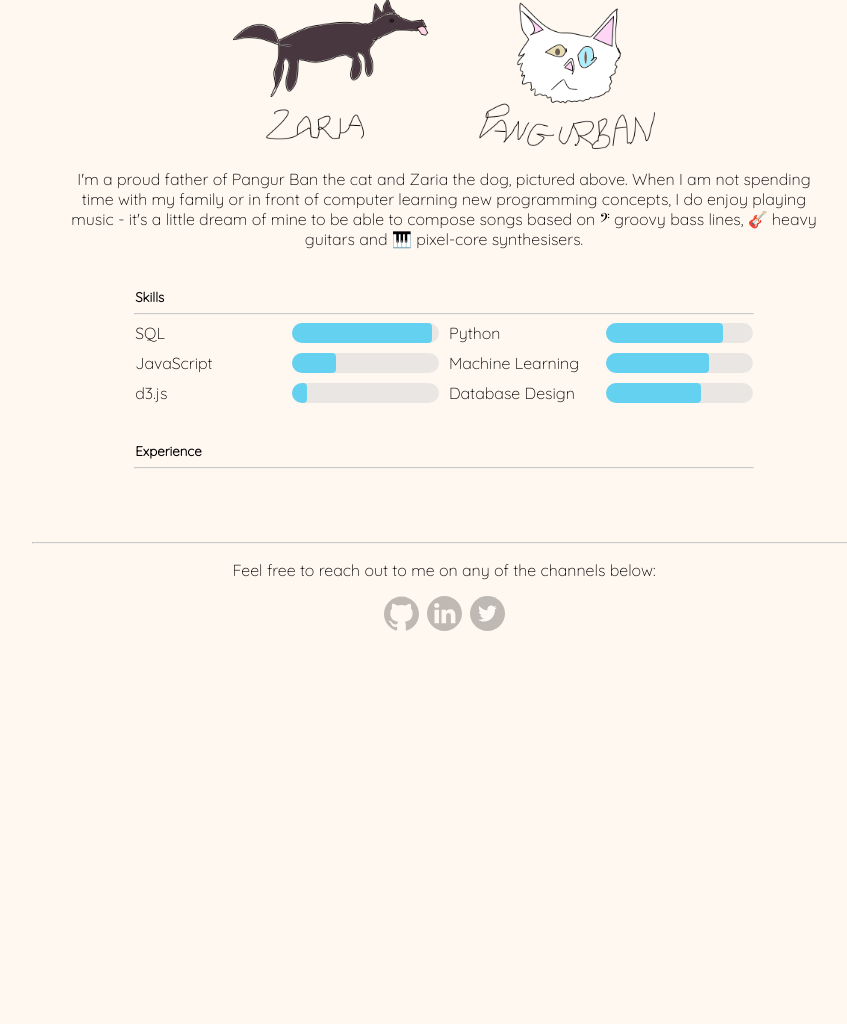
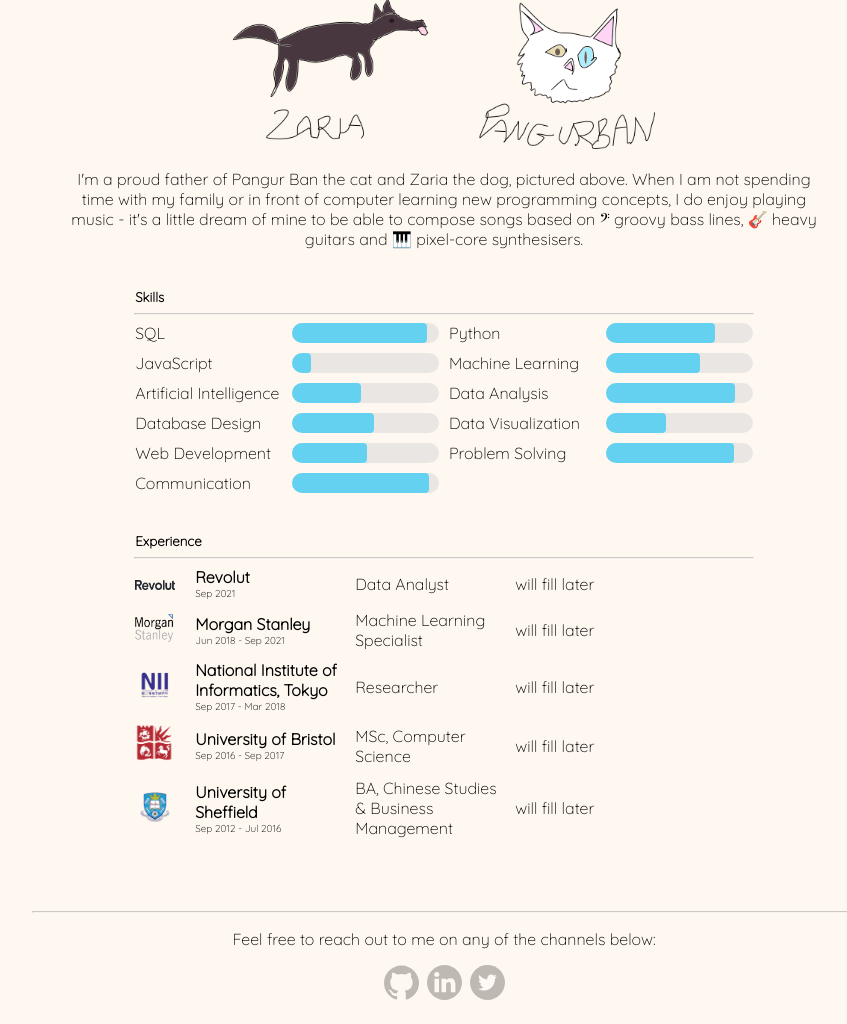
Before and after one commit to matatusko/portfolio-website, a Flask app: page / in a window 1280 px wide. Shown: the part 1109-2133 px from the top of the page, without its empty margins (196-1043 px from the left). Before the commit the page ends 1740 px from the top, so only its background shows below. Run offline with Flask 2, Linux system fonts and the light colour scheme.

Commit message:
Moved to templating with json instead of placeholder, WIP with experiences

```diff
--- a/portfolio/blueprints/home/home.py
+++ b/portfolio/blueprints/home/home.py
@@ -1,6 +1,9 @@
 from flask import Blueprint
 from flask import render_template
 from portfolio.utils import load_json
+from pathlib import Path
+
+here = Path('blueprints/home/static/content')
 
 bp = Blueprint(
     name='home',
@@ -13,4 +16,9 @@ bp = Blueprint(
 
 @bp.route('/')
 def home():
-    return render_template('home.html')
+    data = {
+        'skills': load_json(here/'skills.json', key='skills'),
+        'experience': load_json(here/'experience.json', key='experience')
+    }
+
+    return render_template('home.html', data=data)
--- /dev/null
+++ b/portfolio/blueprints/home/static/content/experience.json
@@ -0,0 +1,39 @@
+{
+  "experience": [
+    {
+      "logo": "images/revolut-logo.png",
+      "name": "Revolut",
+      "date": "Sep 2021",
+      "role": "Data Analyst",
+      "responsibilities": "will fill later"
+    },
+    {
+      "logo": "images/ms-logo.png",
+      "name": "Morgan Stanley",
+      "date": "Jun 2018 - Sep 2021",
+      "role": "Machine Learning Specialist",
+      "responsibilities": "will fill later"
+    },
+    {
+      "logo": "images/nii-logo.png",
+      "name": "National Institute of Informatics, Tokyo",
+      "date": "Sep 2017 - Mar 2018",
+      "role": "Researcher",
+      "responsibilities": "will fill later"
+    },
+    {
+      "logo": "images/bristol-uni-logo.png",
+      "name": "University of Bristol",
+      "date": "Sep 2016 - Sep 2017",
+      "role": "MSc, Computer Science",
+      "responsibilities": "will fill later"
+    },
+    {
+      "logo": "images/sheffield-uni-logo.png",
+      "name": "University of Sheffield",
+      "date": "Sep 2012 - Jul 2016",
+      "role": "BA, Chinese Studies & Business Management",
+      "responsibilities": "will fill later"
+    }
+  ]
+}
--- a/portfolio/blueprints/home/static/content/skills.json
+++ b/portfolio/blueprints/home/static/content/skills.json
@@ -1,15 +1,15 @@
 {
   "skills": [
-    {"skill": "SQL", "rank": 92},
-    {"skill": "Python", "rank": 74},
-    {"skill": "JavaScript", "rank": 13},
-    {"skill": "Machine Learning", "rank": 64},
-    {"skill": "Artificial Intelligence", "rank": 47},
-    {"skill": "Data Analysis", "rank": 88},
-    {"skill": "Database Design", "rank": 56},
-    {"skill": "Data Visualization", "rank": 41},
-    {"skill": "Web Development", "rank": 51},
-    {"skill": "Problem Solving", "rank": 87},
-    {"skill": "Communication", "rank": 93}
+    {"name": "SQL", "rank": 92},
+    {"name": "Python", "rank": 74},
+    {"name": "JavaScript", "rank": 13},
+    {"name": "Machine Learning", "rank": 64},
+    {"name": "Artificial Intelligence", "rank": 47},
+    {"name": "Data Analysis", "rank": 88},
+    {"name": "Database Design", "rank": 56},
+    {"name": "Data Visualization", "rank": 41},
+    {"name": "Web Development", "rank": 51},
+    {"name": "Problem Solving", "rank": 87},
+    {"name": "Communication", "rank": 93}
   ]
 }
--- a/portfolio/blueprints/home/static/css/home.css
+++ b/portfolio/blueprints/home/static/css/home.css
@@ -38,6 +38,34 @@
     text-align: left;
 }
 
+.home-experience {
+    width: 65%;
+    display: grid;
+    grid-template-columns: 50px 150px 150px 1fr;
+    justify-items: start;
+    grid-gap: 10px;
+    align-items: center;
+    text-align: left;
+}
+
+.experience-place {
+    display: flex;
+    flex-direction: column;
+}
+
+.experience-place {
+    font-weight: 600;
+}
+
+.experience-date {
+    font-size: x-small;
+    font-weight: 100;
+}
+
+.experience-logo {
+    max-width: 40px;
+}
+
 @media (max-width: 600px) {
     .new-section > p {
         padding: 0 0 0 2%;
--- /dev/null
+++ b/portfolio/blueprints/home/templates/aboutme.html
@@ -0,0 +1,12 @@
+<p>
+    I'm a data analyst based in Budapest, Hungary. I enjoy everything data related,
+    starting from database design and analytics, through data engineering to machine learning and finally ending on visualization,
+    with the latter being my particular area of interest, despite lack of any deeper experience in the field (yet!).
+</p>
+<img id='animals-pic' src="{{ url_for('.static', filename='images/animals.png') }}" alt="My furry children" />
+<p>
+    I'm a proud father of Pangur Ban the cat and Zaria the dog, pictured above.
+    When I am not spending time with my family or in front of computer learning new programming concepts,
+    I do enjoy playing music - it's a little dream of mine to be able to compose songs based on
+    &#119074; groovy bass lines, &#127928; heavy guitars and &#127929; pixel-core synthesisers.
+</p>
--- a/portfolio/blueprints/home/templates/home.html
+++ b/portfolio/blueprints/home/templates/home.html
@@ -5,6 +5,9 @@
 {% block title %}Home{% endblock %}
 {% block content %}
 
+<!--######-->
+<!-- MAIN -->
+<!--######-->
 <img id='profile-pic' src="{{ url_for('.static', filename='images/profile.png') }}" alt="profile" />
 <div class="content-title">
     <h2>Hi, I'm Mat Tatusko</h2>
@@ -19,6 +22,10 @@
     </p>
 </div>
 
+
+<!--########-->
+<!-- RECENT -->
+<!--########-->
 <div class="new-section">
     <p>Most Recent Updates</p>
     <hr class="divider">
@@ -46,52 +53,56 @@
     </a>
 </div>
 
+
+<!--#######-->
+<!-- ABOUT -->
+<!--#######-->
 <div class="new-section">
     <p>About Me</p>
     <hr class="divider">
 </div>
 
 <div class="home-content home-aboutme">
-    <p>
-        I'm a data analyst based in Budapest, Hungary. I enjoy everything data related,
-        starting from database design and analytics, through data engineering to machine learning and finally ending on visualization,
-        with the latter being my particular area of interest, despite lack of any deeper experience in the field (yet!).
-    </p>
-    <img id='animals-pic' src="{{ url_for('.static', filename='images/animals.png') }}" alt="My furry children" />
-    <p>
-        I'm a proud father of Pangur Ban the cat and Zaria the dog, pictured above.
-        When I am not spending time with my family or in front of computer learning new programming concepts,
-        I do enjoy playing music - it's a little dream of mine to be able to compose songs based on
-        &#119074; groovy bass lines, &#127928; heavy guitars and &#127929; pixel-core synthesisers.
-    </p>
+    {% include 'aboutme.html' %}
 </div>
 
+
+<!--########-->
+<!-- SKILLS -->
+<!--########-->
 <div class="new-section">
     <p>Skills</p>
     <hr class="divider">
 </div>
 
 <div class="home-content home-skills">
-    <div>SQL</div>
-    <div class="meter"><div style="width: 95%"></div></div>
-    <div>Python</div>
-    <div class="meter"><div style="width: 80%"></div></div>
-    <div>JavaScript</div>
-    <div class="meter"><div style="width: 30%"></div></div>
-    <div>Machine Learning</div>
-    <div class="meter"><div style="width: 70%"></div></div>
-    <div>d3.js</div>
-    <div class="meter"><div style="width: 10%"></div></div>
-    <div>Database Design</div>
-    <div class="meter"><div style="width: 65%"></div></div>
+    {% for skill in data['skills'] %}
+        <div>{{ skill['name'] }}</div>
+        <div class="meter"><div style="width: {{ skill['rank'] }}%"></div></div>
+    {% endfor %}
 </div>
 
+
+<!--############-->
+<!-- EXPERIENCE -->
+<!--############-->
 <div class="new-section">
     <p>Experience</p>
     <hr class="divider">
 </div>
 
 <div class="home-content home-experience">
+    {% for experience in data['experience'] %}
+        <div>
+            <img class="experience-logo" src="{{ url_for('.static', filename=experience['logo']) }}" alt="{{ experience['name'] }}" />
+        </div>
+        <div class="experience-place">
+            <span class="experience-name">{{ experience['name'] }}</span>
+            <span class="experience-date">{{ experience['date'] }}</span>
+        </div>
+        <div>{{ experience['role'] }}</div>
+        <div>{{ experience['responsibilities'] }}</div>
+    {% endfor %}
 </div>
 
 {% endblock %}
--- a/portfolio/utils.py
+++ b/portfolio/utils.py
@@ -1,7 +1,8 @@
-import os, json
+import json
+from flask import current_app
 
 def load_json(path:str, key:str=None) -> dict:
-    with open(path, 'r') as f:
+    with current_app.open_resource(path, 'r') as f:
         data = json.load(f)
 
     if key:
```
Also changed, not shown: portfolio/blueprints/home/static/images/bristol-uni-logo.png (added), portfolio/blueprints/home/static/images/ms-logo.png (added), portfolio/blueprints/home/static/images/nii-logo.png (added), portfolio/blueprints/home/static/images/revolut-logo.png (added), portfolio/blueprints/home/static/images/sheffield-uni-logo.png (added).
